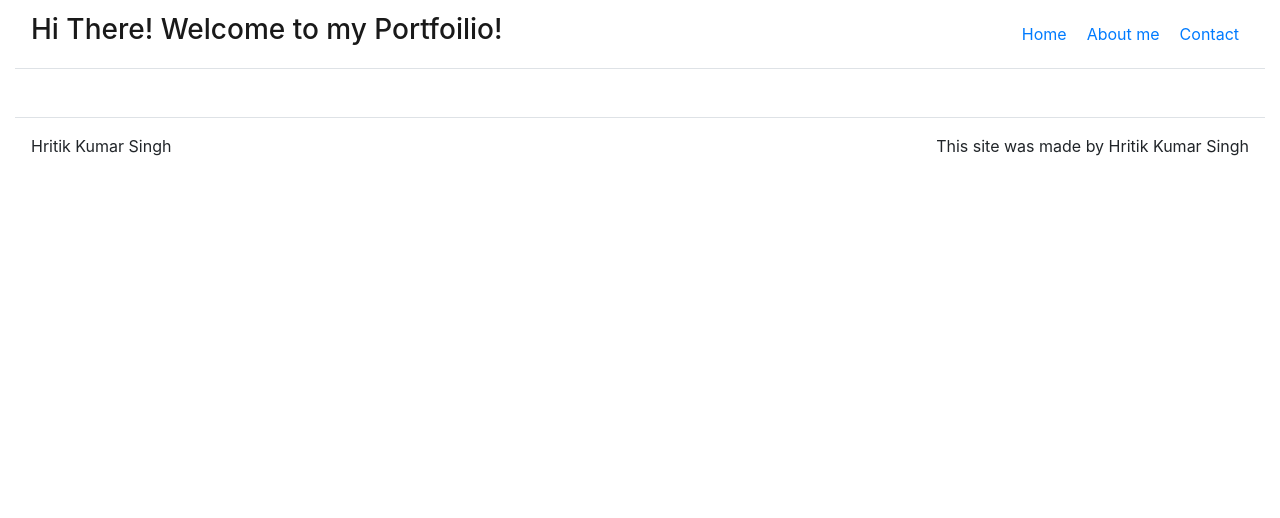
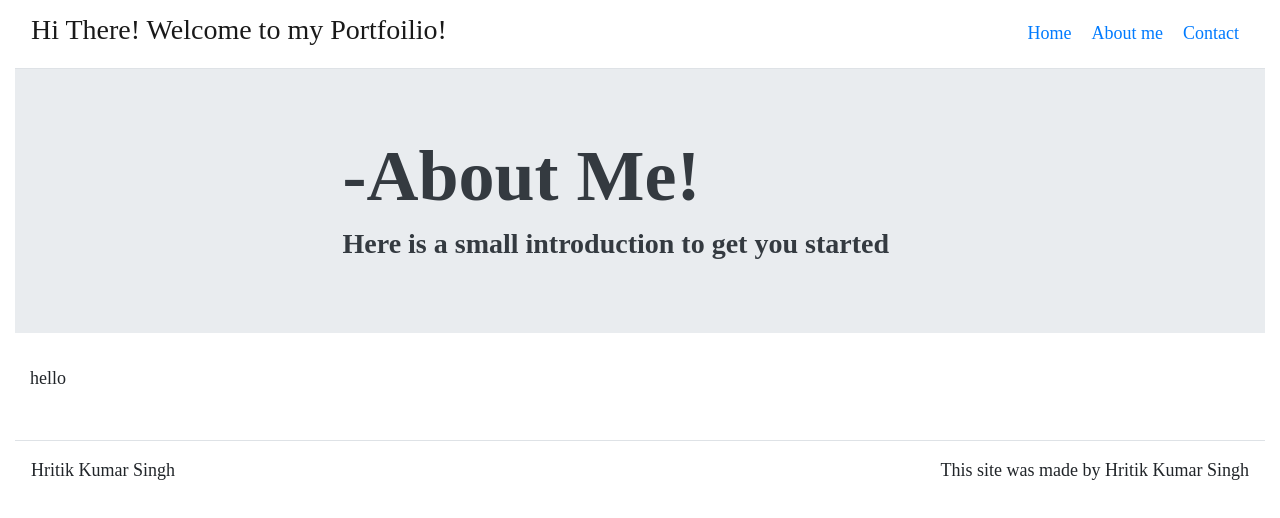
Before and after one commit to Simba-97/portfolioMine, a React (Create React App) app: page /about in a window 1280 px wide. Shown: the top 518 px of the page. Built offline with nearby package versions, Linux system fonts and the light colour scheme.

Commit message:
Aug 31st

```diff
--- a/src/App.css
+++ b/src/App.css
@@ -36,3 +36,10 @@
     transform: rotate(360deg);
   }
 }
+h1, h2, h3 {
+  font-family: 'Times New Roman', Times, serif;
+}
+div{
+  font-family: 'Times New Roman', Times, serif;
+  font-size: large;
+}
--- a/src/App.js
+++ b/src/App.js
@@ -30,7 +30,7 @@ class App extends React.Component {
 
        },
        about: {
-        title: 'About',
+        title: '-About Me!',
         subtitle: 'Here is a small introduction to get you started',
        },
       contact: {
--- /dev/null
+++ b/src/components/AboutContent.js
@@ -0,0 +1,18 @@
+import React from 'react';
+import Container from 'react-bootstrap/Container';
+import Col from 'react-bootstrap/Col';
+import Row from 'react-bootstrap/Row';
+
+function AboutContent(props) {
+    return (
+        <Container fluid={true} className="justify-content-center">
+            <Row className="justify-content-center">
+                <Col>
+                    {props.children}
+                </Col>
+            </Row>
+        </Container>
+    );
+}
+
+export default AboutContent;
--- a/src/components/HomePageContent.js
+++ b/src/components/HomePageContent.js
@@ -8,7 +8,7 @@ function HomePageContent(props) {
     return (
         <Jumbotron className= "bg text-dark jumbotron-fluid p=0">
             <Container className = "p = 0" fluid = {true}>
-                <Row className = "justify-content-left">
+                <Row className = "justify-content-center">
                     <Col sm={6}>
                         {props.title && <h1 className ="display-3 font-weight-bold">{props.title}</h1>}
                         {props.subtitle && <h3 className ="display- 4 font-weight-bold">{props.subtitle}</h3>}
--- a/src/tabs/AboutTab.js
+++ b/src/tabs/AboutTab.js
@@ -1,9 +1,14 @@
 import React from 'react'
+import HomePageContent from '../components/HomePageContent'
+import AboutContent from '../components/AboutContent'
 
 function AboutTab(props) {
     return (
         <div>
-
+            <HomePageContent className="justify-content-center" title={props.title} subtitle={props.subtitle}/>
+            <AboutContent>
+                hello
+            </AboutContent>
         </div>
     )
 }
```
